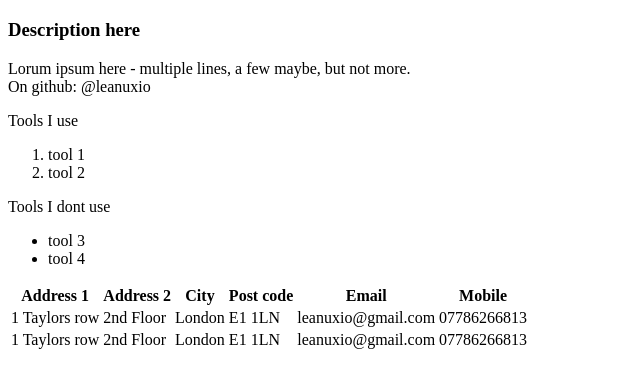
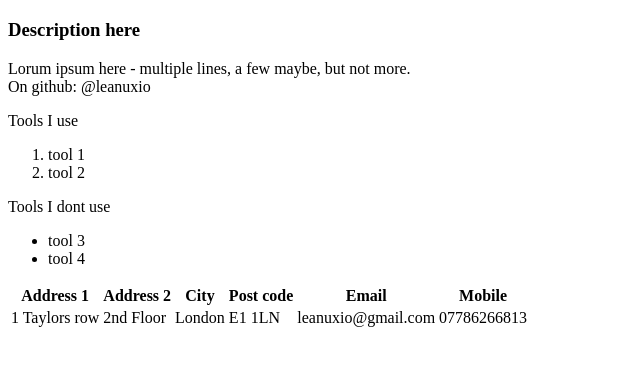
Before and after one commit to leanuxio/learn-co-sandbox, a plain HTML site: page index.html in a window 1280 px wide. Shown: the part 61-448 px from the top of the page, without its empty margins (0-640 px from the left). Drawn offline with Linux system fonts and the light colour scheme.

Commit message:
automatically backed up by learn

```diff
--- a/index.html
+++ b/index.html
@@ -39,14 +39,7 @@
         <td>07786266813</td>
       </tr>
 
-      <tr>
-        <td>1 Taylors row</td>
-        <td>2nd Floor</td>
-        <td>London</td>
-        <td>E1 1LN</td>
-        <td>leanuxio@gmail.com</td>
-        <td>07786266813</td>
-      </tr>
+
     </table>
 
   </body>
```
